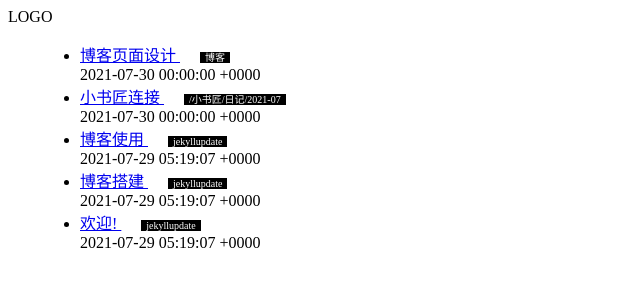
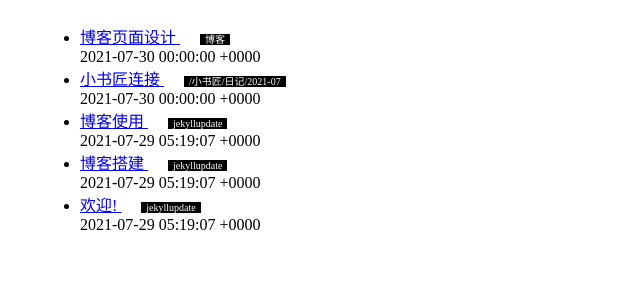
Before and after one commit to liujinzhu333/blog, a Jekyll site: the page built from index.markdown, in a window 1280 px wide. Shown: the top 300 px of the page, without its empty margins (0-640 px from the left). Built offline with Jekyll 4.4.1, drawn with Linux system fonts in a browser that asks for light colours.

Commit message:
Add files via upload

```diff
--- a/_layouts/index.html
+++ b/_layouts/index.html
@@ -7,7 +7,16 @@
 	<style>
 	.page{
 		margin: auto;
+		width: 100%;
 		max-width: 1200px;
+		display: flex;
+		flex-wrap: wrap;
+	}
+	.page-body{
+		width: 80%;
+	}
+	.page-right{
+		width: 20%;
 	}
 	.label{
 		font-size: 10px;
@@ -19,9 +28,10 @@
 	</style>
 	<body>
 		<div>
-			LOGO
+
 		</div>
 		<div class="page">
+			<div class="page-body">
 				<ul>
 					{% for product in site.posts %}
 					<li>
@@ -34,5 +44,9 @@
 					{% endfor %}
 				</ul>
 			</div>
+			<div class="page-right">
+
+			</div>
+		</div>
 	</body>
 </html>
```
Lines whose indentation alone changed are shown as unchanged.
